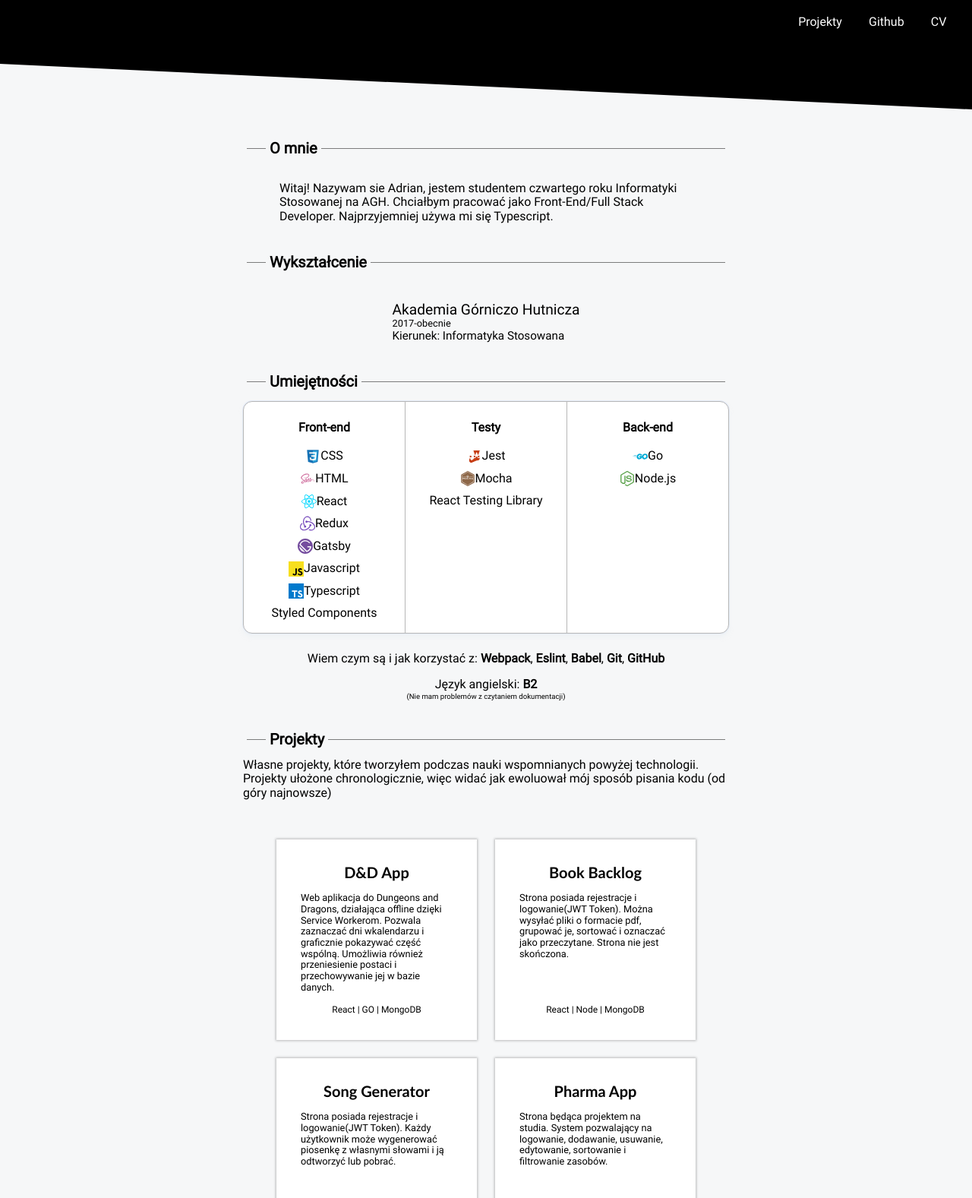
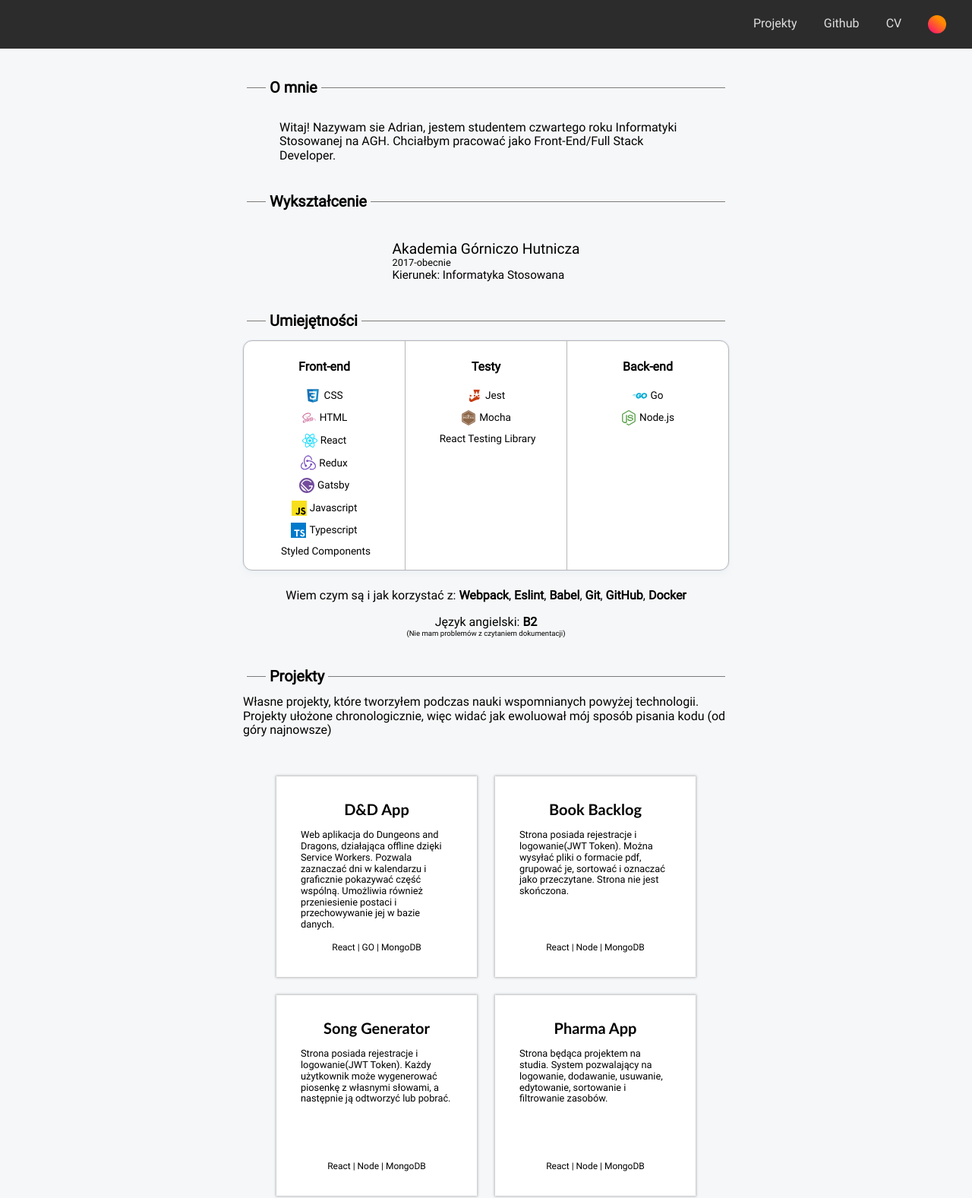
Before and after one commit to AdBoc/portfolio, a Gatsby site: page / in a window 1280 px wide. Shown: the top 1577 px of the page at 76% size. Built offline with nearby package versions, Linux system fonts and the light colour scheme; Gatsby itself is replaced by a stand-in of ours.

Commit message:
Added Dark Theme

```diff
--- a/components/AboutMe/index.tsx
+++ b/components/AboutMe/index.tsx
@@ -19,7 +19,7 @@
         <h1>O mnie</h1>
       </SectionTitle>
       <p>Witaj! Nazywam sie Adrian, jestem studentem czwartego roku Informatyki Stosowanej na AGH. Chciałbym pracować jako Front-End/Full
-        Stack Developer. Najprzyjemniej używa mi się Typescript.</p>
+        Stack Developer.</p>
     </Section>
   )
 }
--- a/components/NavBar/Navbar.tsx
+++ b/components/NavBar/Navbar.tsx
@@ -1,16 +1,18 @@
 import React from "react"
 import styled from "styled-components"
 
-const Header = styled.header`
-  background-color: black;
+const Header = styled.header<{ mode: string }>`
+  background-color: ${(props) => props.theme.secondaryColor};
+  color: ${(props) => props.theme.secondaryFontColor};
   width: 100%;
-  height: 9em;
-  clip-path: polygon(0 0, 100% 0, 100% 100%, 0 calc(100% - 60px));
-  color: white;
+  height: 4em;
+  box-shadow: ${props => props.mode === "dark" ? "0 10px 30px -10px rgba(2,12,27,0.7)" : "none"};
 
-  .testing-hard {
-    float: right;
-    margin: 1.25em 0;
+  .position-nav {
+    display: flex;
+    justify-content: flex-end;
+    align-items: center;
+    height: 100%;
   }
   .nav-item {
     text-decoration: none;
@@ -27,13 +29,55 @@
   }
 `
 
-const Navbar = () => {
+const ThemeSwitcher = styled.div`
+  display: inline-block;
+  margin-right: 2em;
+  padding: 0.1em;
+  .sun {
+    position: relative;
+    border-radius: 100%;
+    width: 1.5rem;
+    height: 1.5rem;
+    background: linear-gradient(40deg, #FF0080,#FF8C00 70%);
+    margin: 0 0 0 0;
+  }
+  .moon {
+    position: absolute;
+    border-radius: 100%;
+    right: 0;
+    width: 1.05rem;
+    height: 1.05rem;
+    background: ${(props) => props.theme.secondaryColor};
+    transform: scale(0);
+    transform-origin: top right;
+    transition: transform .6s cubic-bezier(0.645, 0.045, 0.355, 1);
+  }
+  .circle-color {
+    background: linear-gradient(40deg, #8983F7, #A3DAFB 70%);
+  }
+  .moon-scale {
+    transform: scale(1);
+    background: ${(props) => props.theme.secondaryColor};
+  }
+`
+
+interface Props {
+  toggleTheme: () => void;
+  theme: string;
+}
+
+const Navbar: React.FC<Props> = ({ toggleTheme, theme }) => {
   return (
-    <Header>
-      <div className="testing-hard">
+    <Header mode={theme}>
+      <div className="position-nav">
         <a className="nav-item" href="#projekty">Projekty</a>
         <a className="nav-item" href="https://github.com/adboc" target="_blank" rel="noopener">Github</a>
         <p className="nav-item">CV</p>
+        <ThemeSwitcher onClick={toggleTheme}>
+          <div className={`sun ${theme === "light" ? "" : "circle-color"}`}>
+            <div className={`moon ${theme === "light" ? "" : "moon-scale"}`}/>
+          </div>
+        </ThemeSwitcher>
       </div>
     </Header>
   )
--- a/components/Projects/Project.tsx
+++ b/components/Projects/Project.tsx
@@ -16,13 +16,13 @@
   min-width: 12.5em;
   min-height: 12.5em;
   margin: 0.75em;
-  background-color: white;
-  color: black;
+  background-color: ${(props) => props.theme.boxColor};
+  color: inherit;
   padding: 2em;
 
-  -webkit-box-shadow: 0px 0px 3px 1px rgba(0,0,0,0.25);
-  -moz-box-shadow: 0px 0px 3px 1px rgba(0,0,0,0.25);
-  box-shadow: 0px 0px 3px 1px rgba(0,0,0,0.25);
+  -webkit-box-shadow: 0 0 3px 1px rgba(0,0,0,0.25);
+  -moz-box-shadow: 0 0 3px 1px rgba(0,0,0,0.25);
+  box-shadow: 0 0 3px 1px rgba(0,0,0,0.25);
 
   a {
     display: block;
@@ -64,12 +64,30 @@
     }
   }
 
+  @media (pointer: coarse) {
+    &:hover{
+      .hidden-links {
+        display: none;
+      }
+      .description {
+        opacity: 1;
+      }
+    }
+  }
+
+  .view-page, .repo-link {
+    color: ${(props) => props.theme.buttonFont};
+    background-color: ${(props) => props.theme.buttonColor};
+    border: 1px solid ${(props) => props.theme.buttonBorder};
+    padding: 0.5em;
+    margin: 1em 0;
+    border-radius: 6px;
+  }
 
   .link-svg-mobile, .git-svg-mobile {
     position: absolute;
     width: 20px;
     display: none;
-
     @media (pointer: coarse) {
       display: block;
     }
@@ -92,8 +110,8 @@
   gitUrl: string;
   livePageUrl?: string;
 }
-//sprawdz rerendere wpisuja tu console log i patrzac czy jak rodzic sie renderuje to to tez, uzyj use memo??
-const Project: React.FC<Props> = ({ title , description, stack, gitUrl, livePageUrl = false}) => {
+
+const Project: React.FC<Props> = ({ title, description, stack, gitUrl, livePageUrl = false }) => {
   return (
     <ProjectStyle>
       {livePageUrl && <a className="link-svg-mobile" href={`${livePageUrl}`} target="_blank" rel="noopener"><OpenLinkSVG /></a>}
@@ -111,4 +129,4 @@
   )
 }
 
-export default Project
+export default React.memo(Project)
--- a/components/Projects/index.tsx
+++ b/components/Projects/index.tsx
@@ -27,7 +27,7 @@
           stack="React | GO | MongoDB"
           gitUrl="https://github.com/AdBoc/ScheduleMeeting"
           livePageUrl="https://moreoverandabove.com/"
-          description="Web aplikacja do Dungeons and Dragons, działająca offline dzięki Service Workerom. Pozwala zaznaczać dni wkalendarzu i graficznie pokazywać część wspólną. Umożliwia również przeniesienie postaci i przechowywanie jej w bazie danych."
+          description="Web aplikacja do Dungeons and Dragons, działająca offline dzięki Service Workers. Pozwala zaznaczać dni w kalendarzu i graficznie pokazywać część wspólną. Umożliwia również przeniesienie postaci i przechowywanie jej w bazie danych."
         />
         <Project
           title="Book Backlog"
@@ -37,7 +37,7 @@
         />
         <Project
           title="Song Generator"
-          description="Strona posiada rejestracje i logowanie(JWT Token). Każdy użytkownik może wygenerować piosenkę z własnymi słowami i ją odtworzyć lub pobrać."
+          description="Strona posiada rejestracje i logowanie(JWT Token). Każdy użytkownik może wygenerować piosenkę z własnymi słowami, a następnie ją odtworzyć lub pobrać."
           gitUrl="https://github.com/AdBoc/Song-Generator"
           stack="React | Node | MongoDB"
         />
--- a/components/Skills/Skill.tsx
+++ b/components/Skills/Skill.tsx
@@ -7,7 +7,6 @@
   align-items: center;
   padding: 0.3em;
   justify-content: center;
-  font-family: "Roboto", sans-serif;
 
  p {
    font-size: 0.85em;
@@ -24,7 +23,7 @@
   return (
     <SkillStyle>
       {svg}
-      {label}
+      <p>{label}</p>
     </SkillStyle>
   )
 }
--- a/components/Skills/index.tsx
+++ b/components/Skills/index.tsx
@@ -19,8 +19,26 @@
 import SectionTitle from "../styles/SectionTitle"
 import Skill from "./Skill"
 
+const SkillsContainer = styled.div`
+  background-color: ${(props) => props.theme.boxColor};
+  border: 1px solid ${(props) => props.theme.boxBorder};
+  box-shadow: 0 5px 5px 0  ${(props) => props.theme.boxShadow}, 0 0 0 1px ${(props) => props.theme.boxShadow2};
+  text-align: center;
+  display: flex;
+  flex-direction: row;
+  justify-content: center;
+
+  border-radius: 12px;
+
+  @media (max-width: 600px) {
+    flex-direction: column;
+    max-width: 17.5em;
+    margin: auto;
+  }
+`
+
 const SkillsColumn = styled.div`
-  border-right: 1px solid #b7b7b7;
+  border-right: 1px solid ${(props) => props.theme.boxBorder};
   flex-grow: 1;
   flex-basis: 0;
   padding: 0.75em;
@@ -31,28 +49,10 @@
 
   @media (max-width: 600px) {
     border-right: none;
-    border-bottom: 1px solid #b7b7b7;
+    border-bottom: 1px solid ${(props) => props.theme.boxBorder};
     &:last-child {
       border-bottom: none;
     }
-  }
-`
-
-const SkillsContainer = styled.div`
-  text-align: center;
-  display: flex;
-  flex-direction: row;
-  justify-content: center;
-  background-color: white;
-
-  border: 1px solid #b7b7b7;
-  border-radius: 12px;
-  box-shadow: 0 5px 5px 0 rgba(233, 240, 243, 0.5), 0 0 0 1px #E6ECF8;
-
-  @media (max-width: 600px) {
-    flex-direction: column;
-    max-width: 17.5em;
-    margin: auto;
   }
 `
 
@@ -98,7 +98,7 @@
         </SkillsColumn>
       </SkillsContainer>
       <Description>
-        <p className="desc">Wiem czym są i jak korzystać z: <b>Webpack</b>, <b>Eslint</b>, <b>Babel</b>, <b>Git</b>, <b>GitHub</b></p>
+        <p className="desc">Wiem czym są i jak korzystać z: <b>Webpack</b>, <b>Eslint</b>, <b>Babel</b>, <b>Git</b>, <b>GitHub</b>, <b>Docker</b></p>
         <div>
           <p className="desc">Język angielski: <b>B2</b></p>
           <p className="small-font">(Nie mam problemów z czytaniem dokumentacji)</p>
--- /dev/null
+++ b/components/styles/themes.js
@@ -0,0 +1,36 @@
+import { createGlobalStyle } from "styled-components"
+
+export const lightTheme = {
+  mainColor: "rgb(246, 247, 248)",
+  secondaryColor: "#2C2C2C",
+  fontColor: "#000000",
+  secondaryFontColor: "#DFDFDF",
+  boxColor: "#fff",
+  boxBorder: "#b7b7b7",
+  boxShadow: "rgba(233,240,243,0.5)",
+  boxShadow2: "#E6ECF8",
+  buttonColor: "#8d8d8d",
+  buttonBorder: "#8d8d8d",
+  buttonFont: "#fff"
+}
+
+export const darkTheme = {
+  mainColor: "#0a192f",
+  secondaryColor: "#0a192f",
+  fontColor: "#ccd6f6",
+  secondaryFontColor: "#ccd6f6",
+  boxColor: "#172a45",
+  boxBorder: "#2a3554",
+  boxShadow: "#0f0f29",
+  boxShadow2: "#1b1b3e",
+  buttonColor: "#172a45",
+  buttonBorder: "#64ffda",
+  buttonFont: "#64ffda"
+}
+
+export const GlobalStyles = createGlobalStyle`
+  body {
+    background-color: ${(props) => props.theme.mainColor};
+    color: ${(props) => props.theme.fontColor};
+  }
+`
--- a/gatsby-config.js
+++ b/gatsby-config.js
@@ -5,6 +5,7 @@
  */
 
 module.exports = {
+  pathPrefix: "/Portfolio",
   plugins: [`gatsby-plugin-styled-components`,
     {
       resolve: "gatsby-plugin-react-svg",
--- a/package.json
+++ b/package.json
@@ -11,7 +11,8 @@
     "start": "npm run develop",
     "serve": "gatsby serve",
     "clean": "gatsby clean",
-    "test": "echo \"Write tests! -> https://gatsby.dev/unit-testing\" && exit 1"
+    "test": "echo \"Write tests! -> https://gatsby.dev/unit-testing\" && exit 1",
+    "deploy": "gatsby build --prefix-paths && gh-pages -d public"
   },
   "dependencies": {
     "@types/styled-components": "^5.1.3",
@@ -25,6 +26,7 @@
     "styled-components": "^5.2.0"
   },
   "devDependencies": {
+    "gh-pages": "^3.1.0",
     "prettier": "2.1.2"
   },
   "repository": {
--- a/src/pages/index.js
+++ b/src/pages/index.js
@@ -1,4 +1,4 @@
-import React from "react"
+import React, { useState } from "react"
 
 import AboutMe from "../../components/AboutMe"
 import Education from "../../components/Education"
@@ -7,17 +7,25 @@
 import Footer from "../../components/Footer"
 import Navbar from "../../components/NavBar/Navbar"
 
+import { ThemeProvider } from "styled-components"
+import { darkTheme, GlobalStyles, lightTheme } from "../../components/styles/themes"
 import "../../static/normalize.css"
 
 export default function Home() {
+  const [theme, setTheme] = useState("light")
+  const themeToggler = () => {
+    theme === "light" ? setTheme("dark") : setTheme("light")
+  }
+
   return (
-    <>
-      <Navbar />
+    <ThemeProvider theme={theme === "light" ? lightTheme : darkTheme}>
+      <GlobalStyles />
+      <Navbar toggleTheme={themeToggler} theme={theme}/>
       <AboutMe />
       <Education />
       <Skills />
       <Projects />
       <Footer />
-    </>
+    </ThemeProvider>
   )
 }
```
Also changed, not shown: components/Footer/index.tsx (+16 -8 lines), 1 other file.
